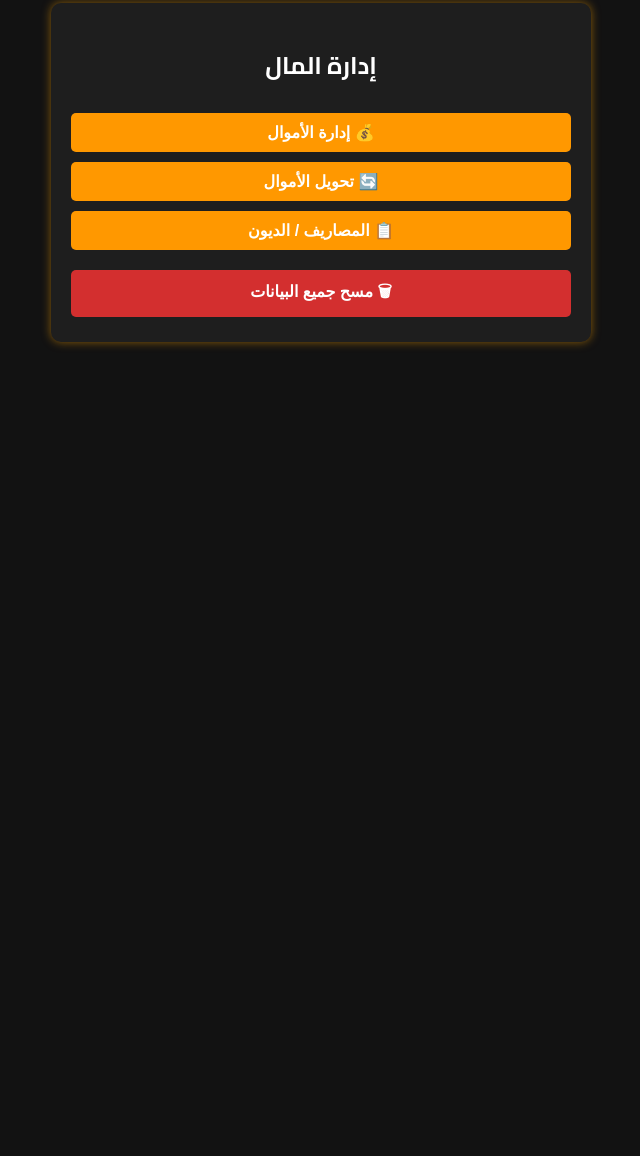
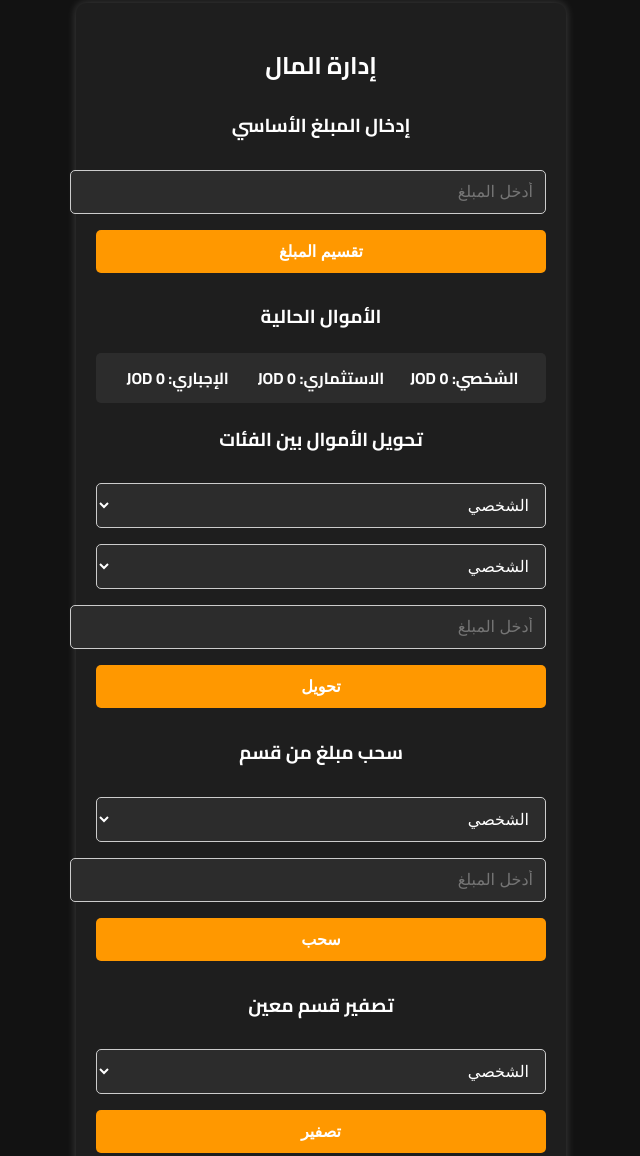
Before and after one commit to ameerbilal/mybank, a plain HTML site: page index.html in a window 1280 px wide. Shown: the part 17-1173 px from the top of the page, without its empty margins (319-959 px from the left). Before the commit the page ends 800 px from the top, so only its background shows below. Drawn offline with Linux system fonts and the light colour scheme.

Commit message:
index.html

```diff
--- a/index.html
+++ b/index.html
@@ -19,37 +19,39 @@
 
         .container {
             width: 90%;
-            max-width: 500px;
+            max-width: 450px;
             margin: 20px auto;
             padding: 20px;
             background-color: #1e1e1e;
             border-radius: 10px;
-            box-shadow: 0 0 10px rgba(255, 165, 0, 0.5);
+            box-shadow: 0 0 10px rgba(255, 255, 255, 0.2);
+        }
+
+        h2, h3 {
+            color: white;
+        }
+
+        input, button, select {
+            width: 100%;
+            padding: 12px;
+            margin: 8px 0;
+            font-size: 16px;
+            border: 1px solid #ccc;
+            border-radius: 5px;
+            background-color: #2c2c2c;
+            color: white;
         }
 
         button {
-            width: 100%;
-            padding: 10px;
-            margin: 5px 0;
-            font-size: 16px;
-            border-radius: 5px;
-            background-color: #ff9800;
+            background-color: #FF9800;
             color: white;
+            border: none;
+            cursor: pointer;
             font-weight: bold;
-            cursor: pointer;
-            border: none;
         }
 
         button:hover {
             background-color: #e68900;
-        }
-
-        .section {
-            display: none;
-            background-color: #2c2c2c;
-            padding: 10px;
-            border-radius: 5px;
-            margin-top: 10px;
         }
 
         .amounts {
@@ -58,34 +60,13 @@
             padding: 10px;
             background-color: #2c2c2c;
             border-radius: 5px;
+            margin-top: 10px;
         }
 
-        .log-section, .todo-list {
-            max-height: 150px;
-            overflow-y: auto;
-            text-align: left;
-            background-color: #2c2c2c;
-            padding: 10px;
-            border-radius: 5px;
-        }
-
-        .log-item, .todo-item {
-            padding: 5px;
-            border-bottom: 1px solid #444;
-        }
-
-        .delete-btn {
-            background-color: red;
-            border: none;
-            color: white;
-            padding: 5px;
-            cursor: pointer;
-            border-radius: 3px;
-        }
-
-        .clear-btn {
-            background-color: #d32f2f;
-            margin-top: 15px;
+        .amounts div {
+            flex: 1;
+            text-align: center;
+            font-weight: bold;
         }
     </style>
 </head>
@@ -94,22 +75,17 @@
     <div class="container">
         <h2>إدارة المال</h2>
 
-        <button onclick="toggleSection('moneySection')">💰 إدارة الأموال</button>
-        <div id="moneySection" class="section">
         <h3>إدخال المبلغ الأساسي</h3>
         <input type="number" id="totalAmount" placeholder="أدخل المبلغ">
         <button onclick="splitMoney()">تقسيم المبلغ</button>
 
         <h3>الأموال الحالية</h3>
         <div class="amounts">
-                <div>الشخصي: <span id="personal">0.00</span> JOD</div>
-                <div>الاستثماري: <span id="investment">0.00</span> JOD</div>
-                <div>الإجباري: <span id="mandatory">0.00</span> JOD</div>
-            </div>
+            <div>الشخصي: <span id="personal">0</span> JOD</div>
+            <div>الاستثماري: <span id="investment">0</span> JOD</div>
+            <div>الإجباري: <span id="mandatory">0</span> JOD</div>
         </div>
 
-        <button onclick="toggleSection('transferSection')">🔄 تحويل الأموال</button>
-        <div id="transferSection" class="section">
         <h3>تحويل الأموال بين الفئات</h3>
         <select id="fromCategory">
             <option value="personal">الشخصي</option>
@@ -123,42 +99,57 @@
         </select>
         <input type="number" id="transferAmount" placeholder="أدخل المبلغ">
         <button onclick="transferMoney()">تحويل</button>
-        </div>
 
-        <button onclick="toggleSection('todoSection')">📋 المصاريف / الديون</button>
-        <div id="todoSection" class="section">
-            <h3>إضافة مصروف / دين</h3>
-            <input type="text" id="todoText" placeholder="أدخل الوصف">
-            <input type="number" id="todoAmount" placeholder="المبلغ">
-            <button onclick="addTodo()">إضافة</button>
-            <div id="todoList" class="todo-list"></div>
-        </div>
+        <h3>سحب مبلغ من قسم</h3>
+        <select id="withdrawCategory">
+            <option value="personal">الشخصي</option>
+            <option value="investment">الاستثماري</option>
+            <option value="mandatory">الإجباري</option>
+        </select>
+        <input type="number" id="withdrawAmount" placeholder="أدخل المبلغ">
+        <button onclick="withdrawMoney()">سحب</button>
 
-        <button class="clear-btn" onclick="clearAllData()">🗑 مسح جميع البيانات</button>
+        <h3>تصفير قسم معين</h3>
+        <select id="resetCategory">
+            <option value="personal">الشخصي</option>
+            <option value="investment">الاستثماري</option>
+            <option value="mandatory">الإجباري</option>
+        </select>
+        <button onclick="resetCategory()">تصفير</button>
     </div>
 
     <script>
-        document.addEventListener("DOMContentLoaded", loadData);
-
-        function toggleSection(id) {
-            let section = document.getElementById(id);
-            section.style.display = section.style.display === "block" ? "none" : "block";
-        }
+        // تحميل القيم المحفوظة عند فتح الصفحة
+        document.addEventListener("DOMContentLoaded", () => {
+            document.getElementById("personal").textContent = localStorage.getItem("personal") || 0;
+            document.getElementById("investment").textContent = localStorage.getItem("investment") || 0;
+            document.getElementById("mandatory").textContent = localStorage.getItem("mandatory") || 0;
+        });
 
         function splitMoney() {
             let total = parseFloat(document.getElementById("totalAmount").value);
-            if (isNaN(total) || total <= 0) return alert("يرجى إدخال مبلغ صالح.");
+            if (isNaN(total) || total <= 0) {
+                alert("يرجى إدخال مبلغ صالح.");
+                return;
+            }
 
-            let personal = parseFloat(localStorage.getItem("personal")) || 0;
-            let investment = parseFloat(localStorage.getItem("investment")) || 0;
-            let mandatory = parseFloat(localStorage.getItem("mandatory")) || 0;
+            let personal = parseFloat(localStorage.getItem("personal") || 0);
+            let investment = parseFloat(localStorage.getItem("investment") || 0);
+            let mandatory = parseFloat(localStorage.getItem("mandatory") || 0);
 
-            let newTotal = personal + investment + mandatory + total;
-            let amountEach = (newTotal / 3).toFixed(2);
+            let amountEach = (total * 0.33).toFixed(2);
 
-            saveData("personal", amountEach);
-            saveData("investment", amountEach);
-            saveData("mandatory", amountEach);
+            personal += parseFloat(amountEach);
+            investment += parseFloat(amountEach);
+            mandatory += parseFloat(amountEach);
+
+            localStorage.setItem("personal", personal.toFixed(2));
+            localStorage.setItem("investment", investment.toFixed(2));
+            localStorage.setItem("mandatory", mandatory.toFixed(2));
+
+            document.getElementById("personal").textContent = personal.toFixed(2);
+            document.getElementById("investment").textContent = investment.toFixed(2);
+            document.getElementById("mandatory").textContent = mandatory.toFixed(2);
         }
 
         function transferMoney() {
@@ -166,49 +157,50 @@
             let to = document.getElementById("toCategory").value;
             let amount = parseFloat(document.getElementById("transferAmount").value);
 
-            if (from === to || isNaN(amount) || amount <= 0) return alert("يرجى إدخال مبلغ صالح للتحويل.");
-
-            let fromBalance = parseFloat(localStorage.getItem(from)) || 0;
-            let toBalance = parseFloat(localStorage.getItem(to)) || 0;
-
-            if (amount > fromBalance) return alert("المبلغ غير كافٍ.");
-
-            saveData(from, (fromBalance - amount).toFixed(2));
-            saveData(to, (toBalance + amount).toFixed(2));
+            if (from === to || isNaN(amount) || amount <= 0) {
+                alert("يرجى اختيار فئة صحيحة ومبلغ صالح.");
+                return;
             }
 
-        function addTodo() {
-            let text = document.getElementById("todoText").value;
-            let amount = parseFloat(document.getElementById("todoAmount").value);
-            if (!text || isNaN(amount) || amount <= 0) return alert("يرجى إدخال بيانات صحيحة.");
+            let fromAmount = parseFloat(localStorage.getItem(from)) || 0;
+            let toAmount = parseFloat(localStorage.getItem(to)) || 0;
 
-            let todos = JSON.parse(localStorage.getItem("todos")) || [];
-            todos.push({ text, amount });
-            localStorage.setItem("todos", JSON.stringify(todos));
-            loadData();
+            if (amount > fromAmount) {
+                alert("المبلغ غير كافٍ.");
+                return;
             }
 
-        function saveData(category, amount) {
-            localStorage.setItem(category, amount);
-            document.getElementById(category).textContent = amount;
+            localStorage.setItem(from, (fromAmount - amount).toFixed(2));
+            localStorage.setItem(to, (toAmount + amount).toFixed(2));
+
+            document.getElementById(from).textContent = (fromAmount - amount).toFixed(2);
+            document.getElementById(to).textContent = (toAmount + amount).toFixed(2);
         }
 
-        function loadData() {
-            ["personal", "investment", "mandatory"].forEach(cat => {
-                document.getElementById(cat).textContent = localStorage.getItem(cat) || "0.00";
-            });
+        function withdrawMoney() {
+            let category = document.getElementById("withdrawCategory").value;
+            let withdrawAmount = parseFloat(document.getElementById("withdrawAmount").value);
+            let currentAmount = parseFloat(localStorage.getItem(category)) || 0;
 
-            let todoList = JSON.parse(localStorage.getItem("todos")) || [];
-            let listContainer = document.getElementById("todoList");
-            listContainer.innerHTML = "";
-            todoList.forEach(todo => {
-                listContainer.innerHTML += `<div class="todo-item">${todo.text}: ${todo.amount} JOD</div>`;
-            });
+            if (isNaN(withdrawAmount) || withdrawAmount <= 0) {
+                alert("يرجى إدخال مبلغ صالح.");
+                return;
             }
 
-        function clearAllData() {
-            localStorage.clear();
-            location.reload();
+            if (withdrawAmount > currentAmount) {
+                alert("المبلغ المطلوب سحبه غير متوفر.");
+                return;
+            }
+
+            let newAmount = currentAmount - withdrawAmount;
+            localStorage.setItem(category, newAmount.toFixed(2));
+            document.getElementById(category).textContent = newAmount.toFixed(2);
+        }
+
+        function resetCategory() {
+            let category = document.getElementById("resetCategory").value;
+            localStorage.setItem(category, "0");
+            document.getElementById(category).textContent = "0.00";
         }
     </script>
 
```
Lines whose indentation alone changed are shown as unchanged.
